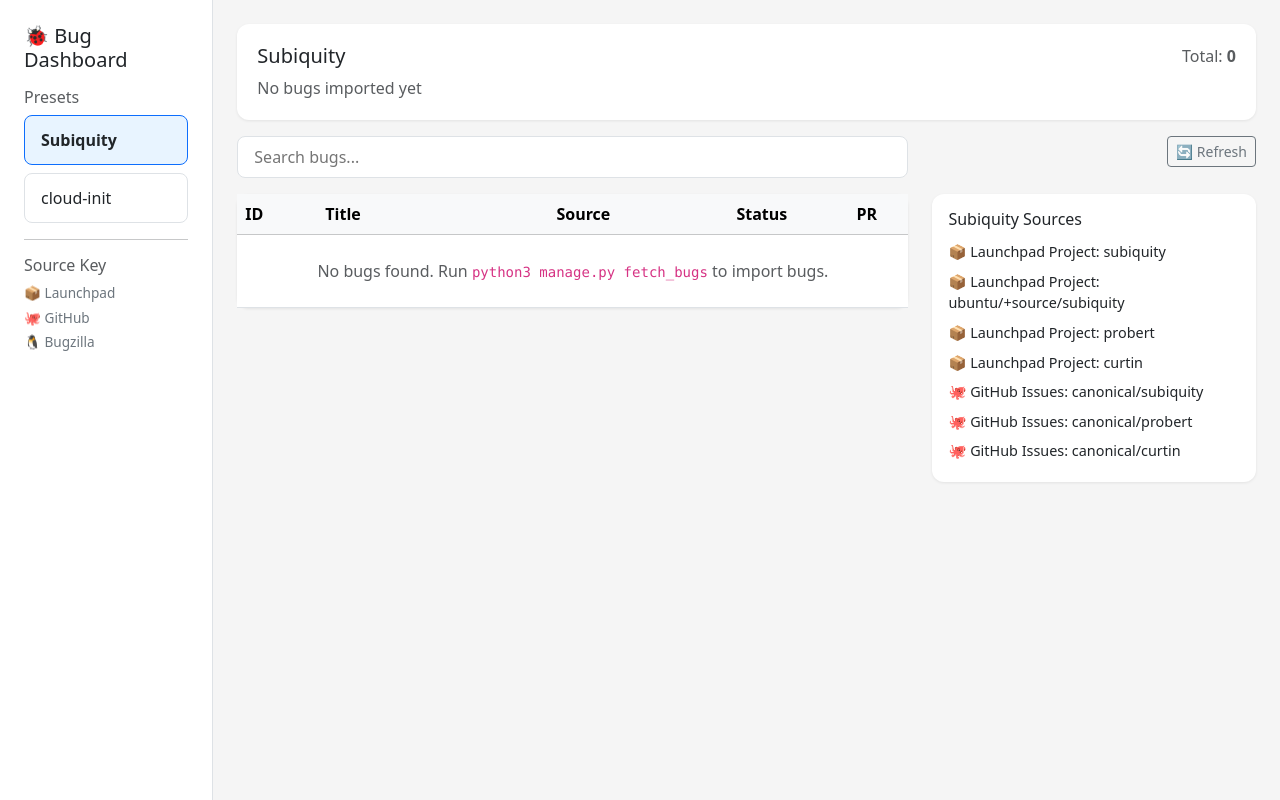
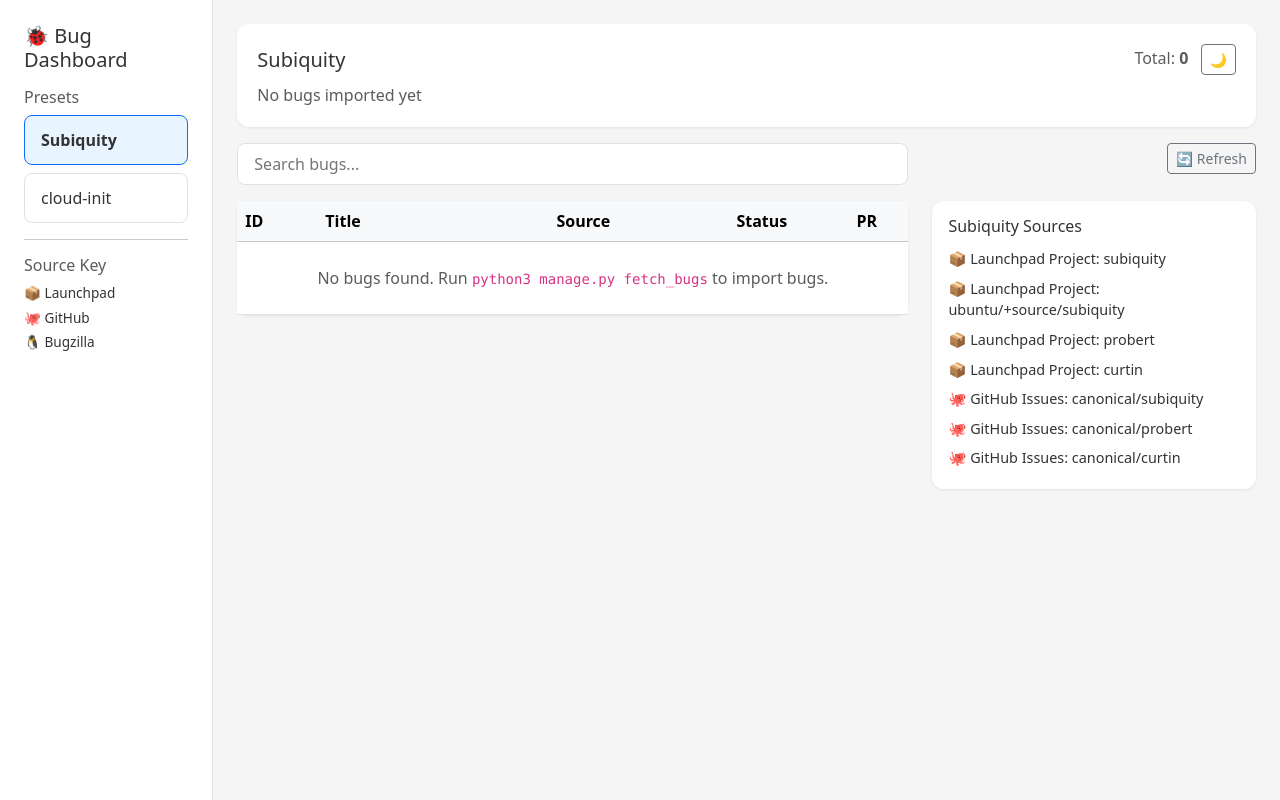
Before and after one commit to ogayot/hackathon-triage-visualization, a Django app: page / in a window 1280 px wide. Run offline with Django 5.2, Linux system fonts and the light colour scheme; data comes from the database, SQL or seed files in the repository; data that the repository does not hold is empty.

Commit message:
readme updates, gitignore, dark mode

```diff
--- a/dashboard/templates/dashboard/dashboard.html
+++ b/dashboard/templates/dashboard/dashboard.html
@@ -6,29 +6,157 @@
     <title>Bug Aggregator Dashboard</title>
     <link href="https://cdn.jsdelivr.net/npm/bootstrap@5.3.2/dist/css/bootstrap.min.css" rel="stylesheet">
     <style>
-        body { background: #f5f5f5; font-family: system-ui, -apple-system, sans-serif; }
-        .sidebar { background: white; border-right: 1px solid #dee2e6; min-height: 100vh; padding: 1.5rem; }
-        .preset-btn { display: block; width: 100%; text-align: left; padding: 0.75rem 1rem; margin-bottom: 0.5rem; border: 1px solid #dee2e6; border-radius: 8px; background: white; cursor: pointer; transition: all 0.15s; text-decoration: none; color: inherit; }
-        .preset-btn:hover { border-color: #0d6efd; background: #f0f7ff; }
-        .preset-btn.active { border-color: #0d6efd; background: #e8f4ff; font-weight: 600; }
-        .summary-card { background: white; border-radius: 12px; padding: 1.25rem; box-shadow: 0 1px 3px rgba(0,0,0,0.08); }
-        .bug-row { cursor: pointer; transition: background 0.1s; }
-        .bug-row:hover { background: #f8f9fa; }
-        .source-badge { font-size: 0.75rem; padding: 0.2rem 0.5rem; border-radius: 4px; white-space: nowrap; }
-        .source-key { font-size: 0.85rem; color: #6c757d; }
-        .source-key div { margin-bottom: 0.25rem; }
-        .preset-sources { background: white; border-radius: 12px; padding: 1rem; box-shadow: 0 1px 3px rgba(0,0,0,0.08); font-size: 0.9rem; }
-        .preset-sources li { padding: 0.25rem 0; }
-        .status-count { display: inline-flex; align-items: center; gap: 0.25rem; margin-right: 1rem; font-size: 0.9rem; }
-        .search-box { border-radius: 8px; border: 1px solid #dee2e6; padding: 0.5rem 1rem; width: 100%; }
-        .status-dot { display: inline-block; width: 10px; height: 10px; border-radius: 50%; margin-right: 4px; }
-        .status-dot.New { background: #dc3545; }
-        .status-dot.InProgress { background: #ffc107; }
-        .status-dot.FixCommitted { background: #198754; }
-        .status-dot.FixReleased { background: #198754; }
-        .status-dot.Confirmed { background: #fd7e14; }
-        .status-dot.Triaged { background: #fd7e14; }
-        .status-dot.Incomplete { background: #6c757d; }
+        :root {
+            --bg-color: #f5f5f5;
+            --text-color: #333;
+            --sidebar-bg: white;
+            --sidebar-border: #dee2e6;
+            --card-bg: white;
+            --card-shadow: 0 1px 3px rgba(0,0,0,0.08);
+            --btn-bg: white;
+            --btn-border: #dee2e6;
+            --btn-hover-bg: #f0f7ff;
+            --btn-active-bg: #e8f4ff;
+            --row-hover-bg: #f8f9fa;
+            --modal-bg: white;
+            --source-badge-bg: #f8f9fa;
+            --source-badge-color: #333;
+            --preset-btn-color: #333;
+            --status-dot-new: #dc3545;
+            --status-dot-inprogress: #ffc107;
+            --status-dot-fixcommitted: #198754;
+            --status-dot-fixreleased: #198754;
+            --status-dot-confirmed: #fd7e14;
+            --status-dot-triaged: #fd7e14;
+            --status-dot-incomplete: #6c757d;
+        }
+
+        .dark-mode {
+            --bg-color: #1a1a1a;
+            --text-color: #f0f0f0;
+            --sidebar-bg: #2d2d2d;
+            --sidebar-border: #444;
+            --card-bg: #2d2d2d;
+            --card-shadow: 0 1px 3px rgba(0,0,0,0.3);
+            --btn-bg: #3d3d3d;
+            --btn-border: #444;
+            --btn-hover-bg: #444;
+            --btn-active-bg: #555;
+            --row-hover-bg: #333;
+            --modal-bg: #3d3d3d;
+            --source-badge-bg: #444;
+            --source-badge-color: #f0f0f0;
+            --preset-btn-color: #f0f0f0;
+            --status-dot-new: #dc3545;
+            --status-dot-inprogress: #ffc107;
+            --status-dot-fixcommitted: #198754;
+            --status-dot-fixreleased: #198754;
+            --status-dot-confirmed: #fd7e14;
+            --status-dot-triaged: #fd7e14;
+            --status-dot-incomplete: #6c757d;
+        }
+
+        body {
+            background: var(--bg-color);
+            color: var(--text-color);
+            font-family: system-ui, -apple-system, sans-serif;
+        }
+        .sidebar {
+            background: var(--sidebar-bg);
+            border-right: 1px solid var(--sidebar-border);
+            min-height: 100vh;
+            padding: 1.5rem;
+        }
+        .preset-btn {
+            display: block;
+            width: 100%;
+            text-align: left;
+            padding: 0.75rem 1rem;
+            margin-bottom: 0.5rem;
+            border: 1px solid var(--btn-border);
+            border-radius: 8px;
+            background: var(--btn-bg);
+            cursor: pointer;
+            transition: all 0.15s;
+            text-decoration: none;
+            color: var(--preset-btn-color);
+        }
+        .preset-btn:hover {
+            border-color: #0d6efd;
+            background: var(--btn-hover-bg);
+        }
+        .preset-btn.active {
+            border-color: #0d6efd;
+            background: var(--btn-active-bg);
+            font-weight: 600;
+        }
+        .summary-card {
+            background: var(--card-bg);
+            border-radius: 12px;
+            padding: 1.25rem;
+            box-shadow: var(--card-shadow);
+        }
+        .bug-row {
+            cursor: pointer;
+            transition: background 0.1s;
+        }
+        .bug-row:hover {
+            background: var(--row-hover-bg);
+        }
+        .source-badge {
+            font-size: 0.75rem;
+            padding: 0.2rem 0.5rem;
+            border-radius: 4px;
+            white-space: nowrap;
+            background: var(--source-badge-bg);
+            color: var(--source-badge-color);
+        }
+        .source-key {
+            font-size: 0.85rem;
+            color: var(--text-color);
+        }
+        .source-key div {
+            margin-bottom: 0.25rem;
+        }
+        .preset-sources {
+            background: var(--card-bg);
+            border-radius: 12px;
+            padding: 1rem;
+            box-shadow: var(--card-shadow);
+            font-size: 0.9rem;
+        }
+        .preset-sources li {
+            padding: 0.25rem 0;
+        }
+        .status-count {
+            display: inline-flex;
+            align-items: center;
+            gap: 0.25rem;
+            margin-right: 1rem;
+            font-size: 0.9rem;
+        }
+        .search-box {
+            border-radius: 8px;
+            border: 1px solid var(--btn-border);
+            padding: 0.5rem 1rem;
+            width: 100%;
+            background: var(--btn-bg);
+            color: var(--text-color);
+        }
+        .status-dot {
+            display: inline-block;
+            width: 10px;
+            height: 10px;
+            border-radius: 50%;
+            margin-right: 4px;
+        }
+        .status-dot.New { background: var(--status-dot-new); }
+        .status-dot.InProgress { background: var(--status-dot-inprogress); }
+        .status-dot.FixCommitted { background: var(--status-dot-fixcommitted); }
+        .status-dot.FixReleased { background: var(--status-dot-fixreleased); }
+        .status-dot.Confirmed { background: var(--status-dot-confirmed); }
+        .status-dot.Triaged { background: var(--status-dot-triaged); }
+        .status-dot.Incomplete { background: var(--status-dot-incomplete); }
     </style>
 </head>
 <body>
@@ -56,7 +184,12 @@
                     <div class="summary-card">
                         <div class="d-flex justify-content-between align-items-center">
                             <h5 class="mb-0">{{ current_preset }}</h5>
-                            <span class="text-muted">Total: <strong>{{ total_bugs }}</strong></span>
+                            <div>
+                                <span class="text-muted">Total: <strong>{{ total_bugs }}</strong></span>
+                                <button id="darkModeToggle" class="btn btn-outline-secondary btn-sm ms-2" onclick="toggleDarkMode()">
+                                    <span id="toggleIcon">🌙</span>
+                                </button>
+                            </div>
                         </div>
                         <div class="mt-2">
                             {% for status, count in status_counts.items %}
@@ -151,7 +284,7 @@
 </div>
 
 <div class="modal-backdrop" id="bugModal" style="display:none;position:fixed;inset:0;background:rgba(0,0,0,0.5);z-index:1040;align-items:center;justify-content:center;">
-    <div style="background:white;border-radius:12px;max-width:700px;width:90%;max-height:80vh;overflow-y:auto;padding:2rem;position:relative;z-index:1050;">
+    <div style="background:var(--modal-bg);border-radius:12px;max-width:700px;width:90%;max-height:80vh;overflow-y:auto;padding:2rem;position:relative;z-index:1050;">
         <div class="d-flex justify-content-between align-items-center mb-3">
             <h5 class="mb-0" id="modalTitle">Bug Detail</h5>
             <button type="button" class="btn-close" onclick="closeBugDetail()"></button>
@@ -213,6 +346,38 @@ function filterBugs() {
         row.style.display = row.textContent.toLowerCase().includes(query) ? '' : 'none';
     });
 }
+
+// Dark mode toggle functionality
+function toggleDarkMode() {
+    const body = document.body;
+    const toggleIcon = document.getElementById('toggleIcon');
+
+    body.classList.toggle('dark-mode');
+
+    const isDarkMode = body.classList.contains('dark-mode');
+
+    if (isDarkMode) {
+        toggleIcon.textContent = '☀️';
+        localStorage.setItem('darkMode', 'enabled');
+    } else {
+        toggleIcon.textContent = '🌙';
+        localStorage.setItem('darkMode', 'disabled');
+    }
+}
+
+// Check for saved dark mode preference or respect OS preference
+function initDarkMode() {
+    const savedMode = localStorage.getItem('darkMode');
+    const prefersDark = window.matchMedia('(prefers-color-scheme: dark)').matches;
+
+    if (savedMode === 'enabled' || (!savedMode && prefersDark)) {
+        document.body.classList.add('dark-mode');
+        document.getElementById('toggleIcon').textContent = '☀️';
+    }
+}
+
+// Initialize dark mode on page load
+document.addEventListener('DOMContentLoaded', initDarkMode);
 </script>
 </body>
 </html>
```
Also changed, not shown: README.md, 1 other file.
